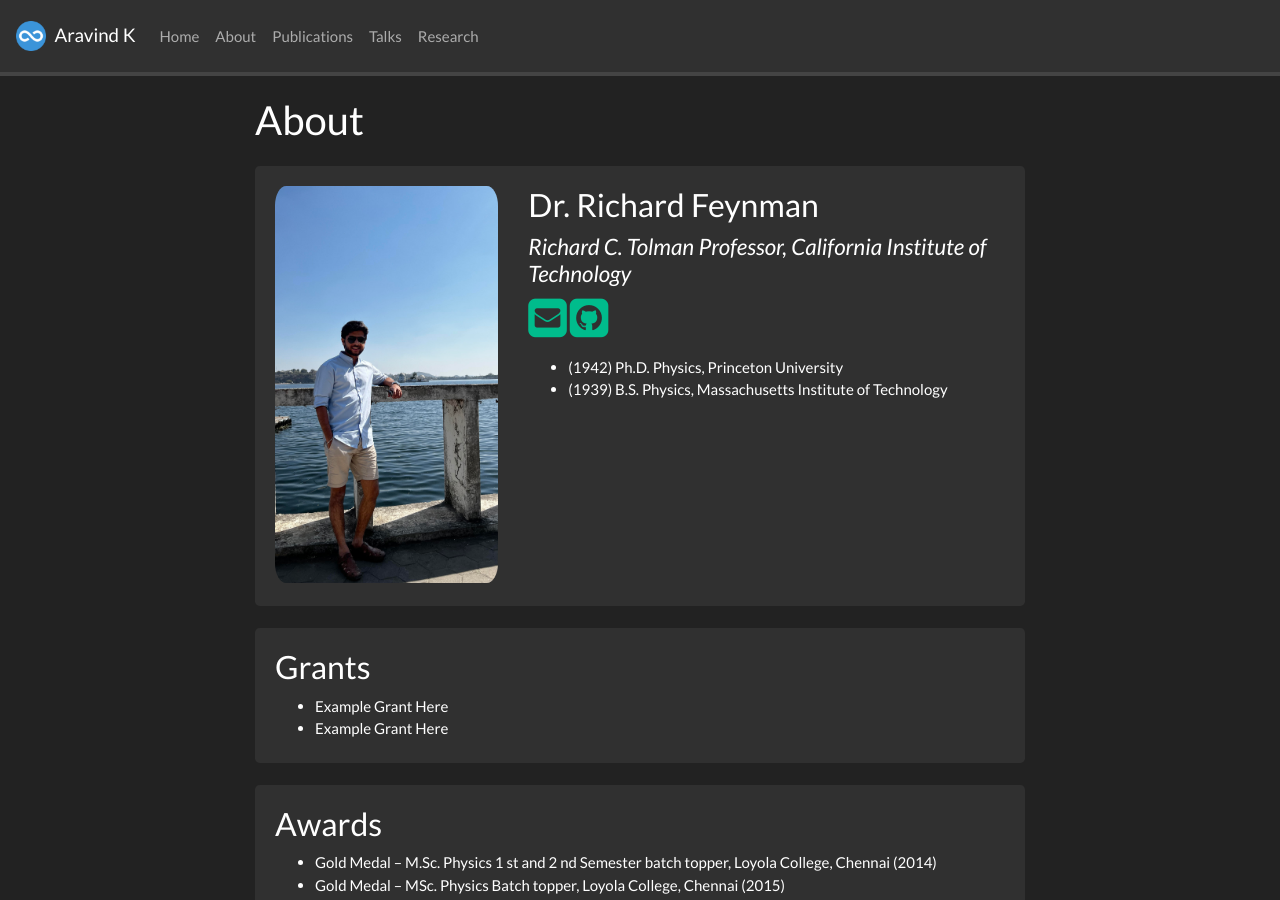
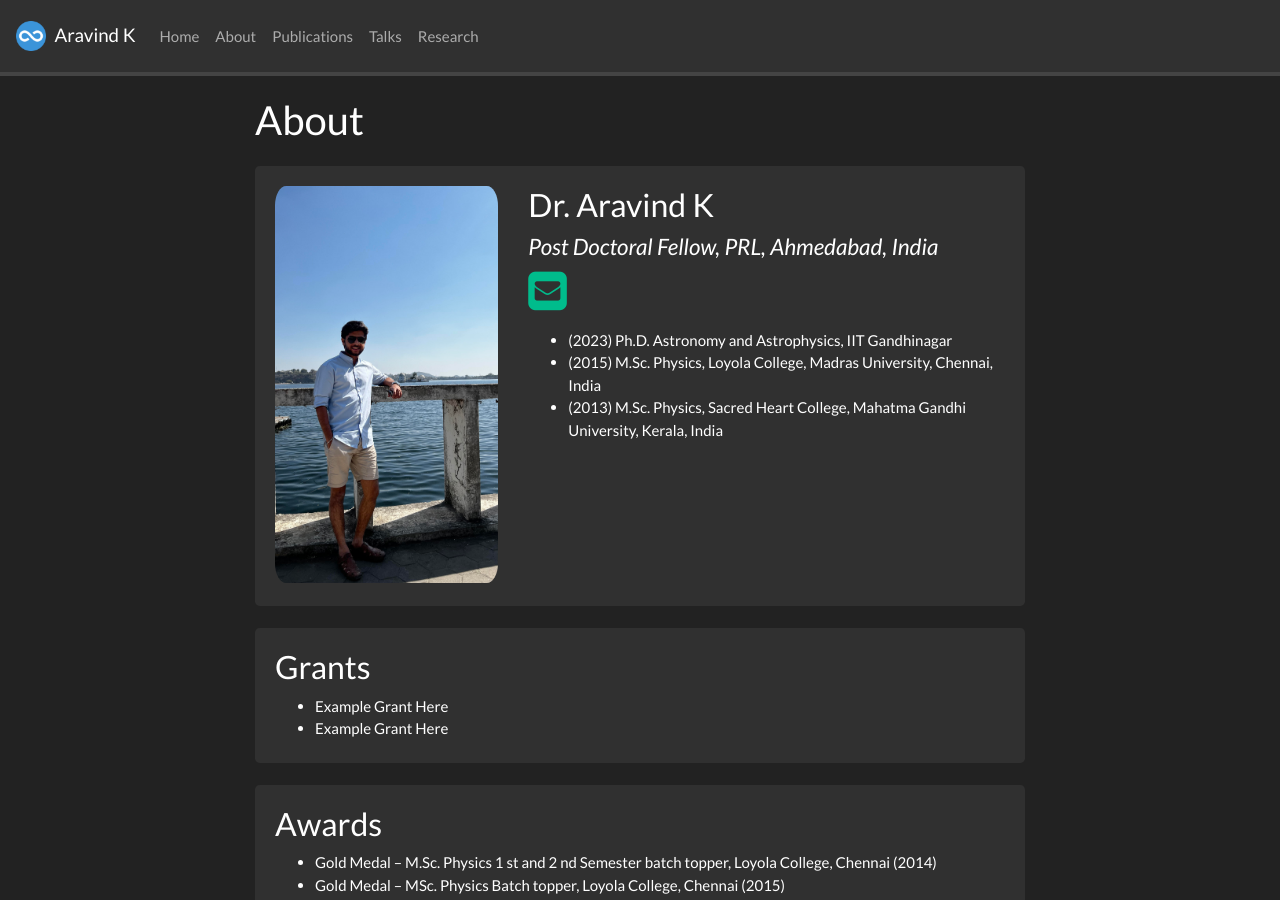
Before and after one commit to DrAravind1192/DrAravind1192.github.io, a Jekyll site: the page built from _pages/about.md, in a window 1280 px wide and 900 px high. Built offline with Jekyll 4.4.1, drawn with Linux system fonts in a browser that asks for light colours; nearby versions of some CDN libraries; a style sheet for code colours, icons or effects is not loaded.

Commit message:
Update pi.yml

```diff
--- a/_data/pi.yml
+++ b/_data/pi.yml
@@ -1,22 +1,22 @@
-- name: Dr. Richard Feynman
+- name: Dr. Aravind K
   photo: headshot.jpg
-  info: Richard C. Tolman Professor, California Institute of Technology
-  email: richard@university.edu
-  github: https://github.com/
-  researchgate: https://www.researchgate.net/
-  scholar: https://scholar.google.com/citations?user=B7vSqZsAAAAJ
-  cv: cv/cv.pdf
+  info: Post Doctoral Fellow, PRL, Ahmedabad, India
+  email: aravind139@gmail.com
+  #github: https://github.com/
+  researchgate: https://www.researchgate.net/profile/Aravind-Krishnakumar
+  scholar: https://scholar.google.com/citations?user=63MKgTkAAAAJ&hl=en
+  cv: papers/CV.pdf
   # Change the number below to the number of "educations" you have (up to 6)
-  number_educ: 2
-  education1: "(1942) Ph.D. Physics, Princeton University"
-  education2: "(1939) B.S. Physics, Massachusetts Institute of Technology"
-  # education3:
+  number_educ: 3
+  education1: "(2023) Ph.D. Astronomy and Astrophysics, IIT Gandhinagar"
+  education2: "(2015) M.Sc. Physics, Loyola College, Madras University, Chennai, India"
+  education3: "(2013) M.Sc. Physics, Sacred Heart College, Mahatma Gandhi University, Kerala, India"
   # education4:
   # education5:
   # education6:
-  education1short: (1942) Ph.D. Physics, Princeton
-  education2short: (1939) B.S. Physics, MIT
-  # education3short:
+  education1short: (2023) Ph.D. Astronomy and Astrophysics, IITGN
+  education2short: (2015) M.Sc Physics, Loyola Chennai
+  education3short: (2013) B.Sc Physics, SH Thevara
   # education4short:
   # education5short:
   # education6short:
```
